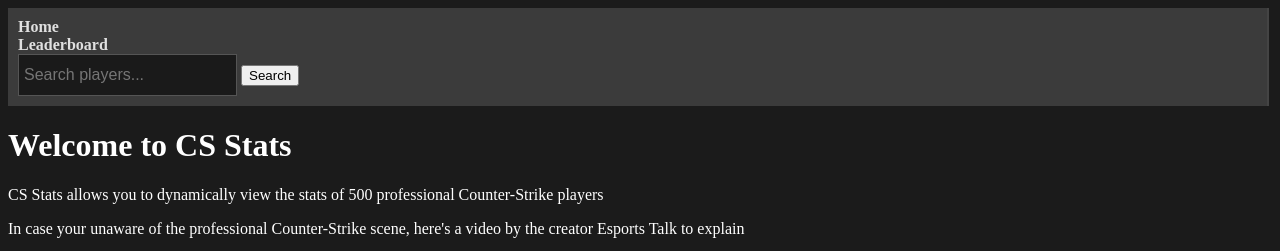
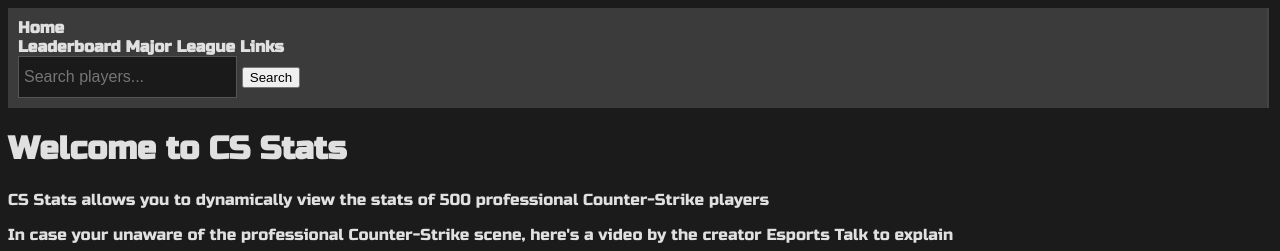
Before and after one commit to Vincent4364/Counter-Strike-Database-Assessment, a Flask app: page / in a window 1280 px wide. Shown: the top 251 px of the page. Run offline with Flask 3, Linux system fonts and the light colour scheme.

Commit message:
reordered coloumn headers, began an informative major league page + (commited unversioned files)

```diff
--- a/app.py
+++ b/app.py
@@ -21,7 +21,7 @@ def render_home_page():
 
 
 @app.route('/display')
-def render_index_page():
+def render_leaderboard_page():
     query = """
     SELECT rating, headshot_percentage, kd_ratio, teams_played_in, country, player_name, total_kills
     FROM player_stats
@@ -36,7 +36,7 @@ def render_index_page():
 
 
 @app.route('/display')
-def render_leaderboard_page():
+def render_major_league_page():
     query = """
     SELECT rating, headshot_percentage, kd_ratio, teams_played_in, country, player_name, total_kills
     FROM player_stats
--- a/static/styles.css
+++ b/static/styles.css
@@ -2,6 +2,9 @@
 
 html {
     background-color: #1b1b1b; /* Darker background */
+    color: #e0e0e0; /* Light gray for text */
+    font-family: 'Russo One', sans-serif;
+    font-size: 16px;
 }
 
 
@@ -86,9 +89,6 @@ input[type=text] {
     color: #ffffff; /* White text */
 }
 
-h1, p {
-    color: #ffffff; /* Set text color to black */
-}
 
 ul {
     list-style-type: none; /* Remove bullet points */
--- a/templates/base.html
+++ b/templates/base.html
@@ -10,6 +10,7 @@
         <a href="{{ url_for('render_home_page') }}">Home</a>
         <br>
         <a href="{{ url_for('render_leaderboard_page') }}">Leaderboard</a>
+        <a href="{{ url_for('render_major_league_page') }}">Major League Links</a>
         <form action="{{ url_for('render_search_page') }}" method="POST">
             <label>
                 <input type="text" name="Search" placeholder="Search players...">
```
Also changed, not shown: templates/display.html (+12 -9 lines), identifier.sqlite (added).
